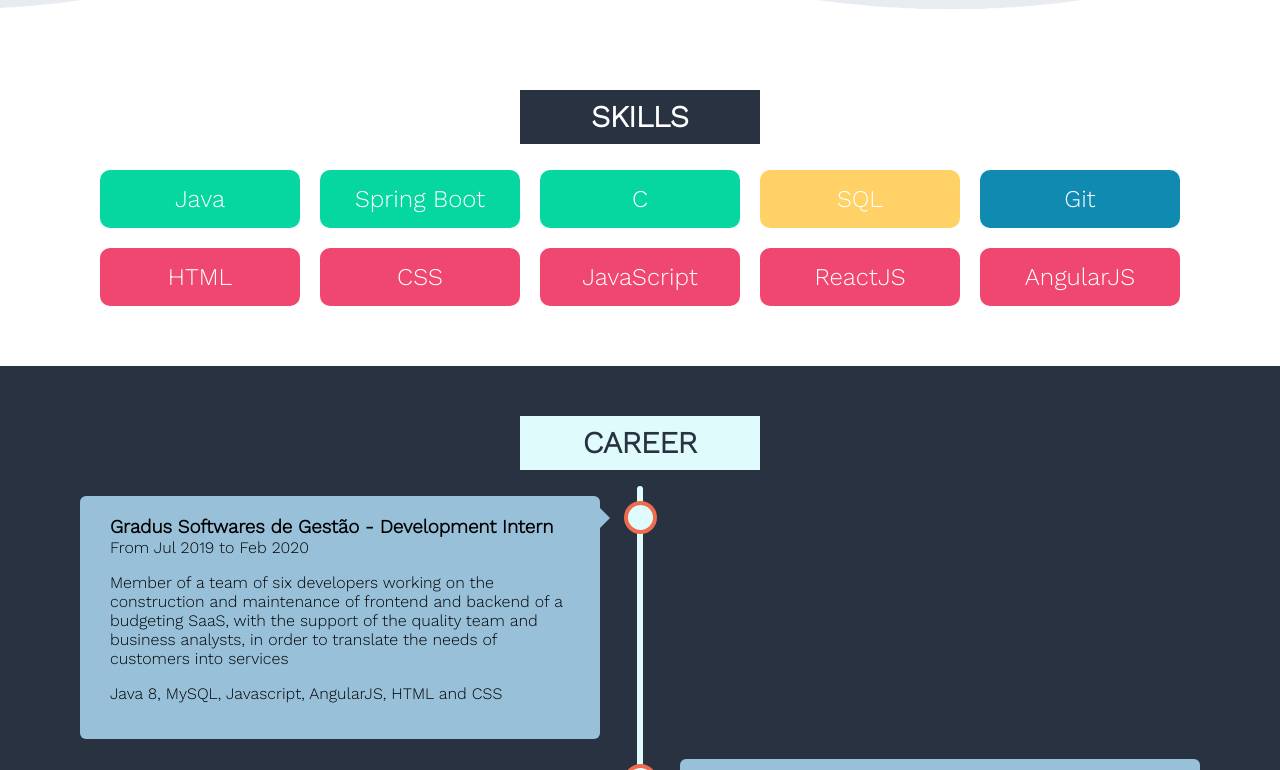
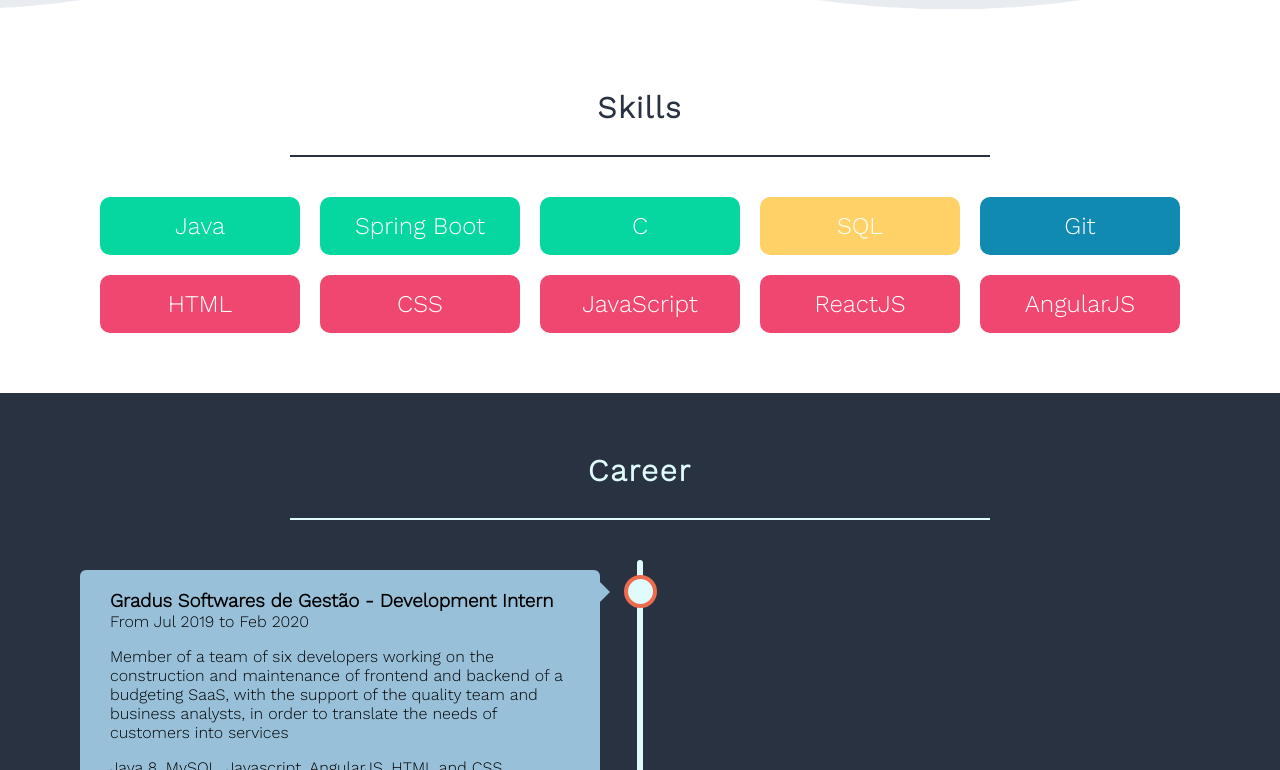
Before and after one commit to caio-k/caio-k.github.io, a React (Create React App) app: page / in a window 1280 px wide. Shown: the part 510-1280 px from the top of the page. Built offline with nearby package versions, Linux system fonts and the light colour scheme.

Commit message:
title adjustment and inclusion in gitignore

```diff
--- a/src/components/skills.js
+++ b/src/components/skills.js
@@ -7,7 +7,7 @@ import "../styles/utils.css";
 function Skills() {
   return (
     <div className="skills-container">
-      <div className="session-title skill-title"><span>skills</span></div>
+      <div className="session-title skill-title"><span>Skills</span></div>
       <div className="skills-box">
         {skills.map((skill, index) => (
           <SkillItem data={skill} key={index}/>
--- a/src/components/timeline.js
+++ b/src/components/timeline.js
@@ -7,7 +7,7 @@ import "../styles/utils.css";
 function Timeline() {
   return (
     <div className="timeline">
-      <div className="session-title timeline-title"><span>career</span></div>
+      <div className="session-title timeline-title"><span>Career</span></div>
       <div className="timeline-container">
         {timelineData.map((careerData, index) => (
           <TimelineItem data={careerData} index={index} key={index}/>
--- a/src/styles/skills.css
+++ b/src/styles/skills.css
@@ -1,10 +1,13 @@
+.skill-title {
+    border-bottom: 2px solid var(--color-5);
+}
+
 .skill-title span {
-    color: #FFFFFF;
-    background-color: var(--color-5);
+    color: var(--color-5);
 }
 
 .skills-container {
-    margin: 50px 0;
+    margin: 20px 0 50px;
 }
 
 .skills-box {
--- a/src/styles/timeline.css
+++ b/src/styles/timeline.css
@@ -3,14 +3,17 @@
     background: var(--color-5);
 }
 
+.timeline-title {
+    border-bottom: 2px solid var(--color-3);
+}
+
 .timeline-title span {
-    color: var(--color-5);
-    background-color: var(--color-3);
+    color: var(--color-3);
 }
 
 .timeline-container {
     max-width: 1200px;
-    margin: 20px auto;
+    margin: 40px auto;
     position: relative;
 }
 
--- a/src/styles/utils.css
+++ b/src/styles/utils.css
@@ -1,15 +1,12 @@
 .session-title {
-    height: 50px;
-    margin: 20px 40px;
-    line-height: 50px;
     text-align: center;
+    width: 50%;
+    padding: 30px;
+    margin: 0 auto 30px;
 }
 
 .session-title span {
     font-size: 30px;
-    display: inline-block;
-    padding: 2px 20px;
-    text-transform: uppercase;
-    font-weight: 600;
-    width: 200px;
+    font-weight: bold;
+    letter-spacing: 2px;
 }
```
Also changed, not shown: 1 other file (tests, documents, lock files or other folders).
